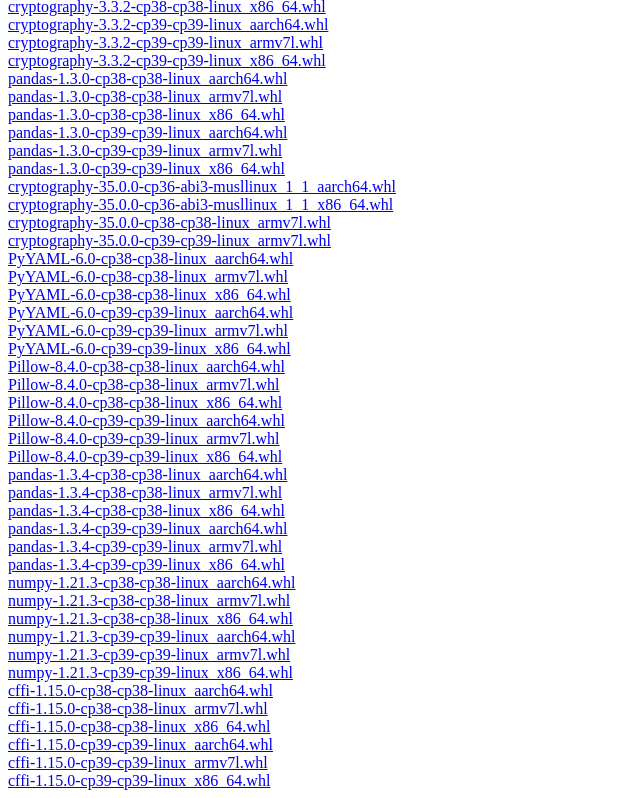
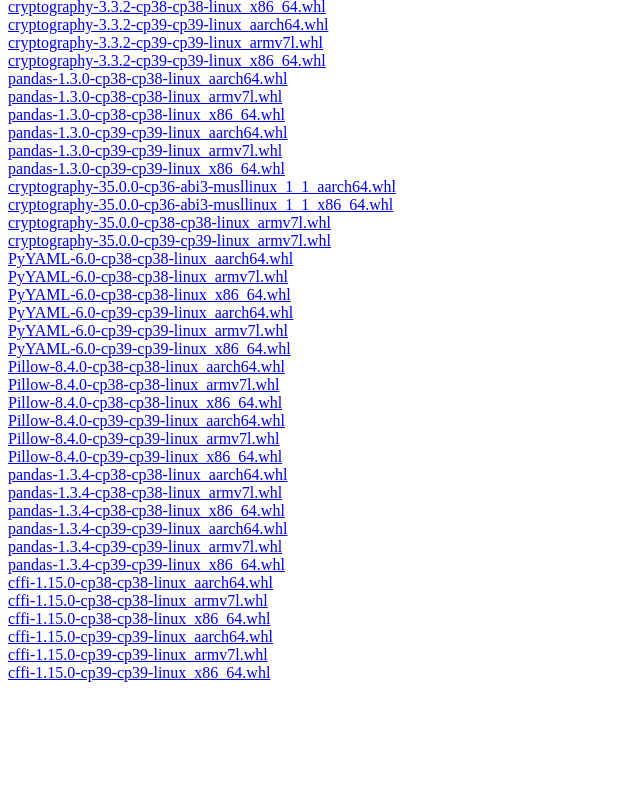
Before and after one commit to aptalca/wheels, a plain HTML site: page docs/alpine/index.html in a window 1280 px wide. Shown: the part 2660-3458 px from the top of the page, without its empty margins (0-640 px from the left). After the commit the page ends 3350 px from the top, so only its background shows below. Drawn offline with Linux system fonts and the light colour scheme.

Commit message:
remove openblas and repush numpy 21.3

```diff
--- a/docs/alpine/index.html
+++ b/docs/alpine/index.html
@@ -534,24 +534,6 @@
     <a href='https://wheels.linuxserver.io/alpine/pandas-1.3.4-cp39-cp39-linux_x86_64.whl'>pandas-1.3.4-cp39-cp39-linux_x86_64.whl</a>
     <br />
 
-    <a href='https://wheels.linuxserver.io/alpine/numpy-1.21.3-cp38-cp38-linux_aarch64.whl'>numpy-1.21.3-cp38-cp38-linux_aarch64.whl</a>
-    <br />
-
-    <a href='https://wheels.linuxserver.io/alpine/numpy-1.21.3-cp38-cp38-linux_armv7l.whl'>numpy-1.21.3-cp38-cp38-linux_armv7l.whl</a>
-    <br />
-
-    <a href='https://wheels.linuxserver.io/alpine/numpy-1.21.3-cp38-cp38-linux_x86_64.whl'>numpy-1.21.3-cp38-cp38-linux_x86_64.whl</a>
-    <br />
-
-    <a href='https://wheels.linuxserver.io/alpine/numpy-1.21.3-cp39-cp39-linux_aarch64.whl'>numpy-1.21.3-cp39-cp39-linux_aarch64.whl</a>
-    <br />
-
-    <a href='https://wheels.linuxserver.io/alpine/numpy-1.21.3-cp39-cp39-linux_armv7l.whl'>numpy-1.21.3-cp39-cp39-linux_armv7l.whl</a>
-    <br />
-
-    <a href='https://wheels.linuxserver.io/alpine/numpy-1.21.3-cp39-cp39-linux_x86_64.whl'>numpy-1.21.3-cp39-cp39-linux_x86_64.whl</a>
-    <br />
-
     <a href='https://wheels.linuxserver.io/alpine/cffi-1.15.0-cp38-cp38-linux_aarch64.whl'>cffi-1.15.0-cp38-cp38-linux_aarch64.whl</a>
     <br />
 
```
Also changed, not shown: docs/ubuntu/index.html (+0 -9 lines), docs/homeassistant/index.html (line endings or trailing spaces), 1 other file.
